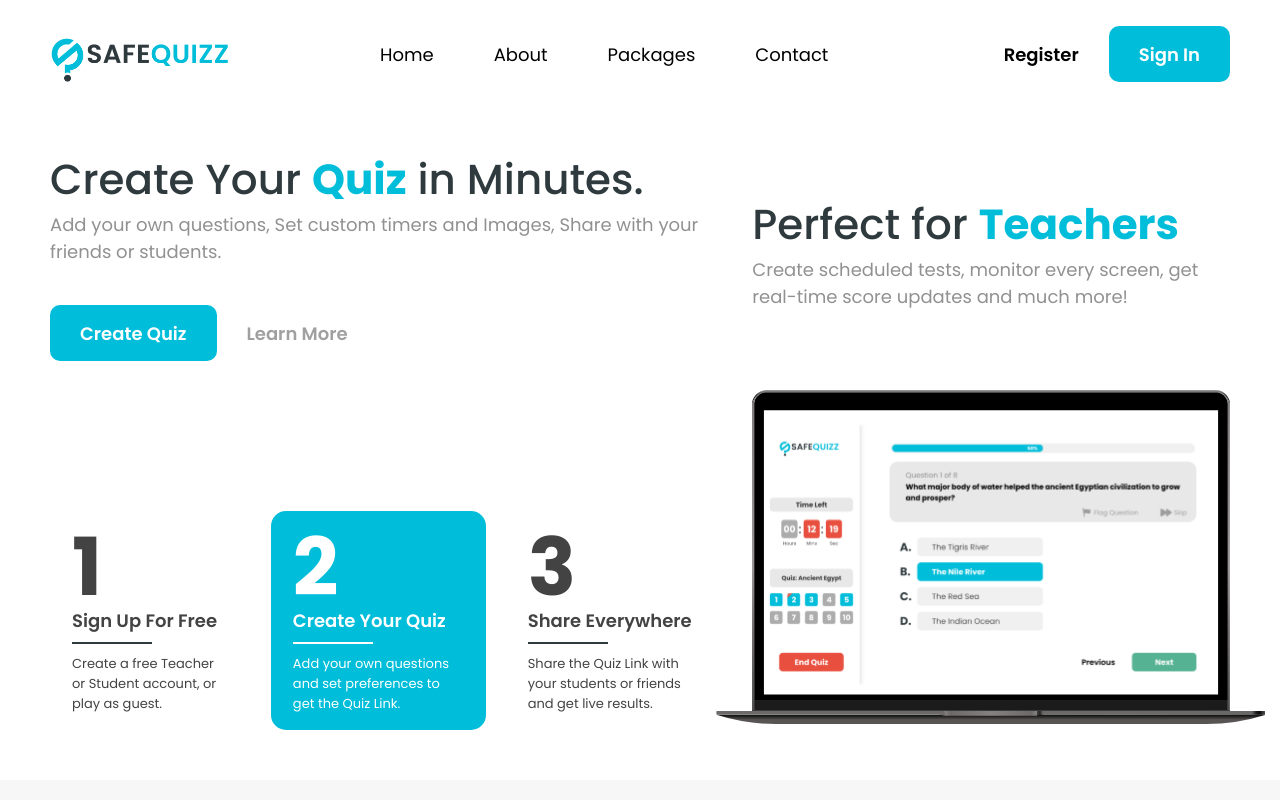
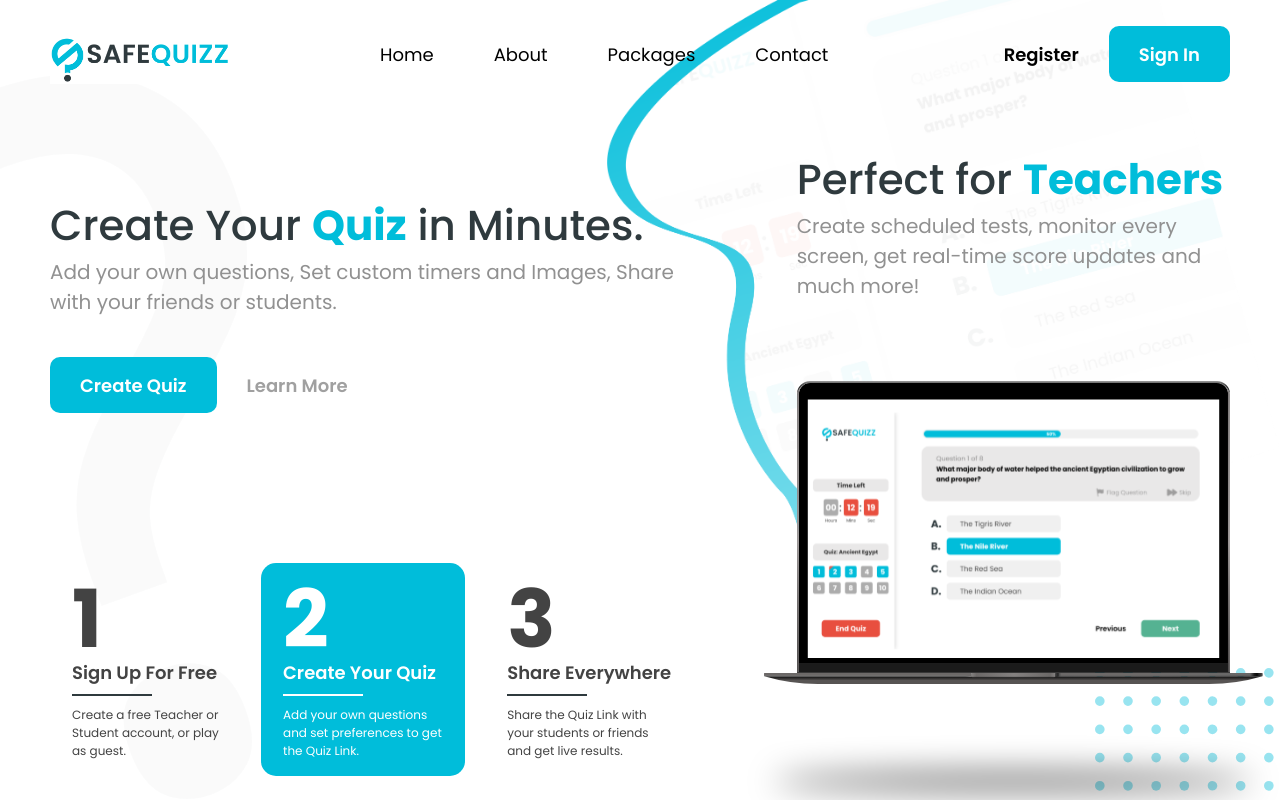
Before and after one commit to tayyabferozi/safe-quizz, a React (Create React App) app: page / in a window 1280 px wide. Shown: the top 800 px of the page. Built offline with nearby package versions, Linux system fonts and the light colour scheme.

Commit message:
completed

```diff
--- a/src/App.jsx
+++ b/src/App.jsx
@@ -53,8 +53,10 @@
           <Route path="teacher-screen-view" element={<TeacherScreenView />} />
           <Route path="teacher-student-view" element={<TeacherStudentView />} />
         </Route>
+        <Route path="/" element={<MainLayout withMarks />}>
+          <Route index element={<Landing />} />
+        </Route>
         <Route path="/" element={<MainLayout />}>
-          <Route index element={<Landing />} />
           <Route path="support" element={<Support />} />
           <Route path="faqs" element={<FAQs />} />
           <Route path="faq-item" element={<FAQItem />} />
--- a/src/layouts/MainLayout/index.jsx
+++ b/src/layouts/MainLayout/index.jsx
@@ -9,6 +9,16 @@
       <Navbar />
 
       <div className="layout-main-content">
+        <img
+          src="/assets/vectors/question-mark-xlg.svg"
+          alt="question-mark"
+          className="mark"
+        />
+        <img
+          src="/assets/imgs/bg-landing-hero.png"
+          alt="question-mark"
+          className="bg"
+        />
         <Outlet />
       </div>
 
--- a/src/pages/Company/Landing/Hero/index.jsx
+++ b/src/pages/Company/Landing/Hero/index.jsx
@@ -6,9 +6,10 @@
 const Hero = () => {
   return (
     <Section id="landing-hero">
-      <GridContainer className="main">
-        <div className="col-lg-7 d-flex align-items-center">
-          <div>
+      <img src="/assets/vectors/dots-1.svg" alt="dots" className="dots" />
+      <GridContainer className="main" rowClassName="main-row">
+        <div className="col-xl-7 d-flex align-items-center">
+          <div className="left-inner">
             <h2>
               Create Your <span className="text-primary-1 fw-bold">Quiz</span>{" "}
               in Minutes.
@@ -19,7 +20,7 @@
               your friends or students.
             </p>
 
-            <div className="mt-40 d-flex btns">
+            <div className="mt-40 d-flex flex-column flex-sm-row btns">
               <Button primary>Create Quiz</Button>
               <Button>Learn More</Button>
             </div>
@@ -54,8 +55,8 @@
             </div>
           </div>
         </div>
-        <div className="col-lg-5 d-flex align-items-center">
-          <div>
+        <div className="col-xl-5 d-flex align-items-center justify-content-center">
+          <div className="flex-grow-1">
             <h1>
               Perfect for{" "}
               <span className="text-primary-1 fw-bold">Teachers</span>
--- a/src/styles/_utilities.scss
+++ b/src/styles/_utilities.scss
@@ -57,7 +57,7 @@
 h2 {
   &,
   * {
-    font-size: 50px;
+    font-size: 48px;
     font-weight: 500;
 
     @media screen and (max-width: 1600px) {
@@ -453,6 +453,7 @@
   .layout-main-content {
     margin-top: 108px;
     padding-top: 100px;
+    position: relative;
 
     @media screen and (max-width: 1399px) {
       padding-top: 40px;
@@ -464,6 +465,24 @@
 
     * {
       color: $color14;
+    }
+
+    .bg {
+      position: absolute;
+      right: 0;
+      top: -108px;
+      width: 55%;
+
+      @media screen and (max-width: 1199px) {
+        display: none;
+      }
+    }
+
+    .mark {
+      position: absolute;
+      left: -330px;
+      top: -430px;
+      max-width: 100%;
     }
 
     h1,
--- a/src/styles/styles.scss
+++ b/src/styles/styles.scss
@@ -228,23 +228,67 @@
   overflow: hidden;
   position: relative;
 
-  .bg {
-    position: absolute;
-    right: 0;
-    top: -108px;
-    width: 70%;
+  p {
+    @media screen and (min-width: 992px) {
+      font-size: 20px;
+    }
+
+    @media screen and (min-width: 1601px) {
+      font-size: 24px;
+    }
   }
 
-  .mark {
+  .dots {
     position: absolute;
-    right: -100px;
-    top: -100px;
+    right: -50px;
+    bottom: -200px;
+
+    @media screen and (max-width: 767px) {
+      width: 120px;
+      right: -20px;
+      bottom: -80px;
+    }
+  }
+
+  .left-inner {
+    @media screen and (min-width: 1200px) {
+      max-width: 700px;
+    }
+  }
+
+  .main-row {
+    @media screen and (max-width: 1399px) {
+      --bs-gutter-x: 100px;
+    }
+
+    @media screen and (max-width: 1270px) {
+      --bs-gutter-x: 50px;
+    }
   }
 
   .main {
     .mockup-container {
       position: relative;
-      padding-bottom: 1.5rem;
+      padding-bottom: 200px;
+
+      @media screen and (max-width: 1199px) {
+        margin-left: auto;
+        margin-right: auto;
+        max-width: 600px;
+      }
+
+      &::after {
+        content: "";
+        position: absolute;
+        bottom: 100px;
+        left: 50%;
+        transform: translate(-50%, 100%);
+        width: 110%;
+        padding-top: 4%;
+        background-color: rgba($color: #000000, $alpha: 0.6);
+        border-radius: 50%;
+        filter: blur(16px);
+      }
 
       .mockup-2 {
         position: absolute;
@@ -268,9 +312,29 @@
       align-items: center;
       gap: 20px;
 
+      @media screen and (max-width: 1199px) {
+        margin-top: 70px;
+      }
+
+      @media screen and (max-width: 767px) {
+        margin-top: 40px;
+        justify-content: center;
+        flex-wrap: wrap;
+      }
+
       .step {
         padding: 16px 22px;
         border-radius: 15px;
+
+        @media screen and (max-width: 767px) {
+          min-width: 300px;
+          width: 33.33%;
+        }
+
+        @media screen and (max-width: 575px) {
+          min-width: unset;
+          width: 100%;
+        }
 
         .number {
           font-size: 80px;
@@ -280,6 +344,10 @@
 
         .title {
           position: relative;
+
+          @media screen and (max-width: 1270px) {
+            font-size: 15px;
+          }
 
           &::after {
             content: "";
@@ -293,10 +361,10 @@
         }
 
         p {
-          font-size: 15px;
+          font-size: 14px;
 
           @media screen and (max-width: 1600px) {
-            font-size: 13px;
+            font-size: 12px;
           }
         }
 
@@ -587,6 +655,7 @@
           }
 
           .thumb {
+            cursor: pointer;
             margin: 0.5rem;
 
             &.down {
```
